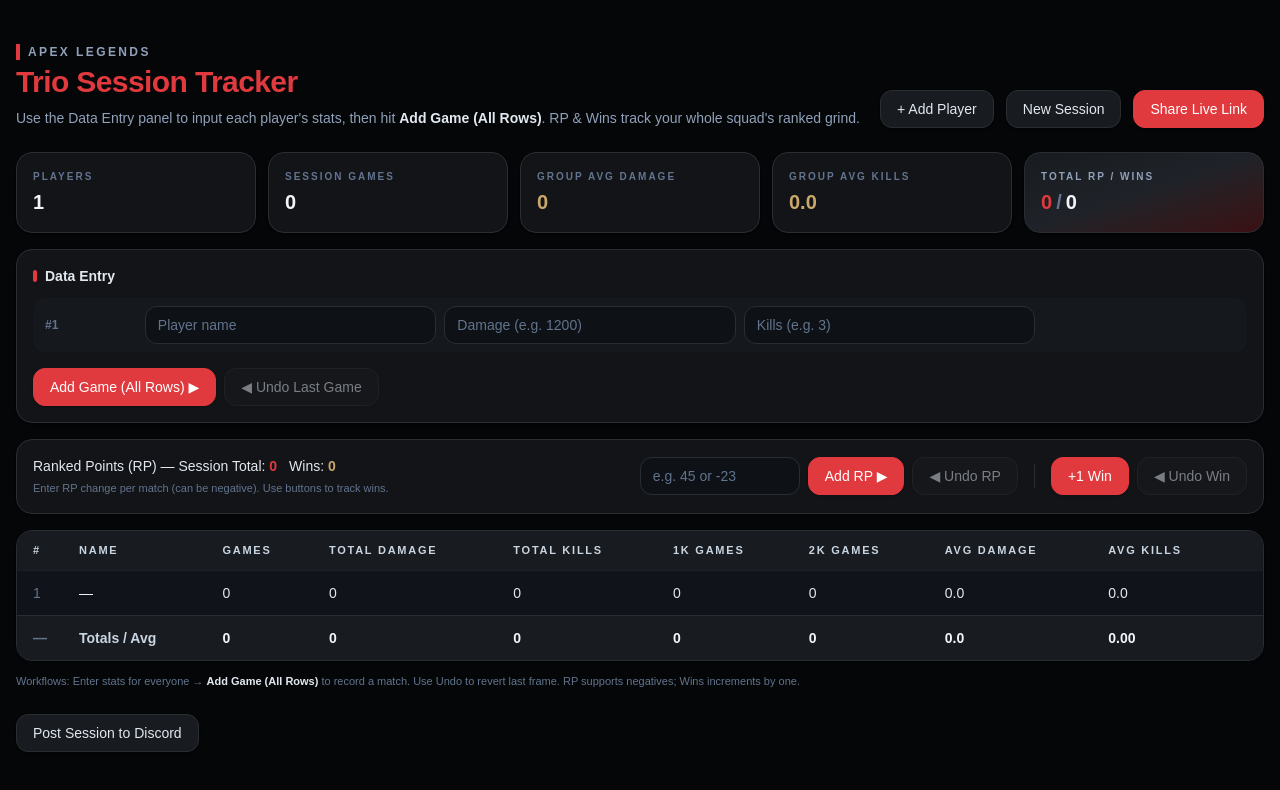
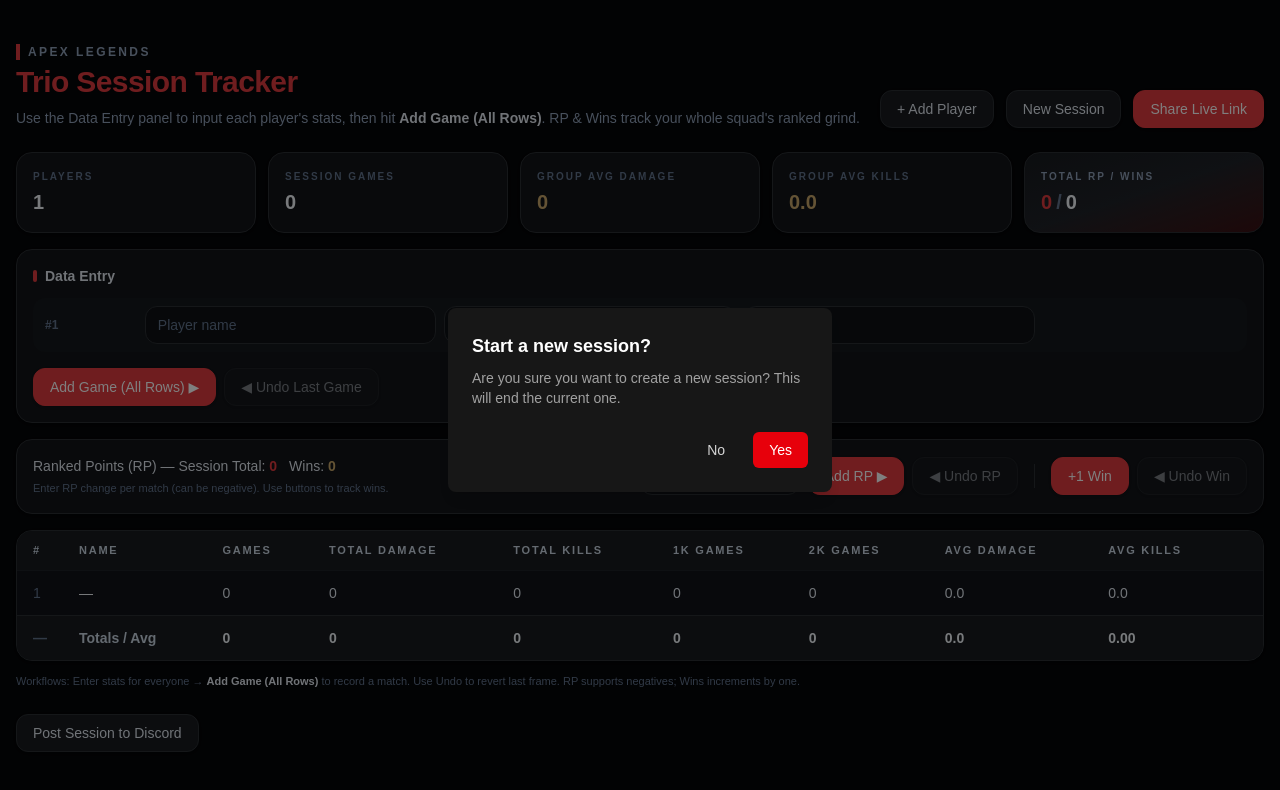
Before and after one commit to codewithsrobins1/apex-trio-tracker, a Next.js app: page / in a window 1280 px wide. Both pictures are taken after a click on the button "New Session". Shown: the top 790 px of the page. Built offline with nearby package versions, Linux system fonts and the light colour scheme.

Commit message:
chore: updated new session

```diff
--- a/src/app/page.tsx
+++ b/src/app/page.tsx
@@ -40,6 +40,7 @@
   const [players, setPlayers] = useState<Player[]>([makeNewPlayer()]);
   const [sessionGames, setSessionGames] = useState<number>(0);
   const [gameHistory, setGameHistory] = useState<GameFrame[]>([]); // for global undo
+  const [showConfirm, setShowConfirm] = useState(false)
 
   // RP (group-wide)
   const [rpInput, setRpInput] = useState<string>("");
@@ -220,15 +221,58 @@
     return () => window.clearTimeout(saveTimer.current);
   }, [currentDoc, sessionId]);
 
+  const resetLocalSession = () => {
+    setPlayers([makeNewPlayer()]);
+    setSessionGames(0);
+    setGameHistory([]);
+    setTotalRP(0);
+    setRpHistory([]);
+    setWins(0);
+    setWinsHistory([]);
+  };
+
   // Small helper for button base styles
   const primaryButton =
     "inline-flex items-center justify-center rounded-xl border border-[#E03A3E] bg-[#E03A3E] px-4 py-2 text-xs sm:text-sm font-medium text-white shadow-sm hover:bg-[#B71C1C] hover:border-[#B71C1C] transition disabled:opacity-50 disabled:cursor-not-allowed";
   const secondaryButton =
-    "inline-flex items-center justify-center rounded-xl border border-[#2A2E32] bg-[#181B1F] px-4 py-2 text-xs sm:text-sm font-medium text-slate-200 shadow-sm hover:bg-[#20242A] hover:border-[#E03A3E] transition disabled:opacity-50 disabled:cursor-not-allowed";
+    "inline-flex items-center justify-center rounded-xl border border-[#2A2E32] bg-[#181B1F] px-4 py-2 text-xs sm:text-sm font-medium text-slate-200 shadow-sm hover:bg-[#20242A] hover:border-[#E03A3E] transition disabled:opacity-50 disabled:cursor-not-allowed cursor-pointer";
 
   // ===== UI =====
   return (
     <main className="min-h-screen bg-[#050608] text-slate-100 px-4 py-8">
+      {showConfirm && (
+        <div className="fixed inset-0 z-50 flex items-center justify-center bg-black/50">
+          <div className="w-full max-w-sm rounded-lg bg-neutral-900 p-6 shadow-lg">
+            <h2 className="text-lg font-semibold text-white">
+              Start a new session?
+            </h2>
+
+            <p className="mt-2 text-sm text-neutral-400">
+              Are you sure you want to create a new session? This will end the current one.
+            </p>
+
+            <div className="mt-6 flex justify-end gap-3">
+              <button
+                onClick={() => setShowConfirm(false)}
+                className="rounded-md px-4 py-2 text-sm text-neutral-300 hover:bg-neutral-800 cursor-pointer"
+              >
+                No
+              </button>
+
+              <button
+                onClick={() => {
+                  setShowConfirm(false)
+                  resetLocalSession();
+                }}
+                className="rounded-md bg-red-600 px-4 py-2 text-sm font-medium text-white hover:bg-red-500 cursor-pointer"
+              >
+                Yes
+              </button>
+            </div>
+          </div>
+        </div>
+      )}
+
       <div className="mx-auto max-w-[1300px]">
         <header className="mb-6 flex flex-col gap-4 sm:flex-row sm:items-end sm:justify-between">
           <div>
@@ -256,17 +300,8 @@
               + Add Player
             </button>
             <button
-              onClick={() => {
-                setPlayers([makeNewPlayer()]);
-                setSessionGames(0);
-                setGameHistory([]);
-                setTotalRP(0);
-                setRpHistory([]);
-                setWins(0);
-                setWinsHistory([]);
-              }}
+              onClick={() => setShowConfirm(true)}
               className={secondaryButton}
-              title="Reset to a single empty row and clear session"
             >
               New Session
             </button>
```
